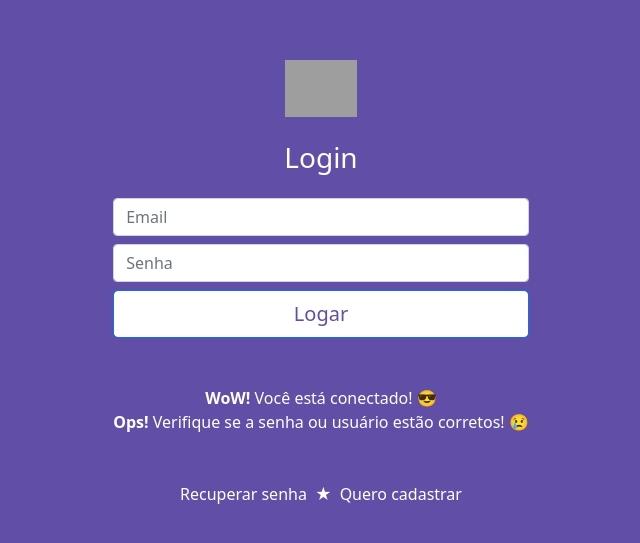
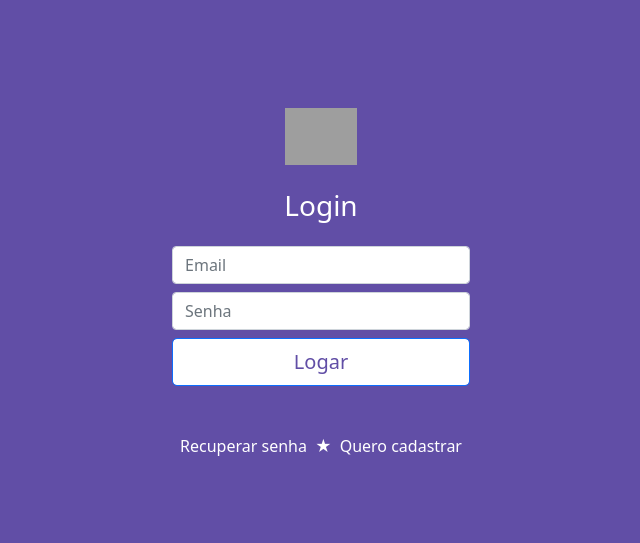
Before and after one commit to estelson/eventos, a React (Create React App) app: page /login in a window 1280 px wide. Shown: the part 117-660 px from the top of the page, without its empty margins (319-959 px from the left). Built offline with nearby package versions, Linux system fonts and the light colour scheme; grey boxes are pictures that could not be loaded.

Commit message:
8. Deixando as mensagens da tela de login dinâmica

```diff
--- a/src/view/login/index.js
+++ b/src/view/login/index.js
@@ -11,12 +11,13 @@
      */
     const[email, setEmail] = useState();
     const[senha, setSenha] = useState();
+    const[msgTipo, setMsgTipo] = useState();
 
     function logar() {
         firebase.auth().signInWithEmailAndPassword(email, senha).then(resultado => {
-            alert("Usuário logado");
+            setMsgTipo("sucesso")
         }).catch(erro =>{
-            alert(erro);
+            setMsgTipo("erro");
         });
     }
 
@@ -34,9 +35,8 @@
                 <button onClick={logar} class="form-control btn btn-lg btn-primary btn-block btn-login" type="button">Logar</button>
 
                 <div className="msg-login text-white text-center my-5">
-                    <span><strong>WoW!</strong> Você está conectado! &#128526;</span>
-                    <br/>
-                    <span><strong>Ops!</strong> Verifique se a senha ou usuário estão corretos! &#128546;</span>
+                    {msgTipo == "sucesso" && <span><strong>WoW!</strong> Você está conectado! &#128526;</span>}
+                    {msgTipo == "erro" && <span><strong>Ops!</strong> Verifique se a senha ou usuário estão corretos! &#128546;</span>}
                 </div>
 
                 <div className="opcoes-login mt-5 text-center">
```
